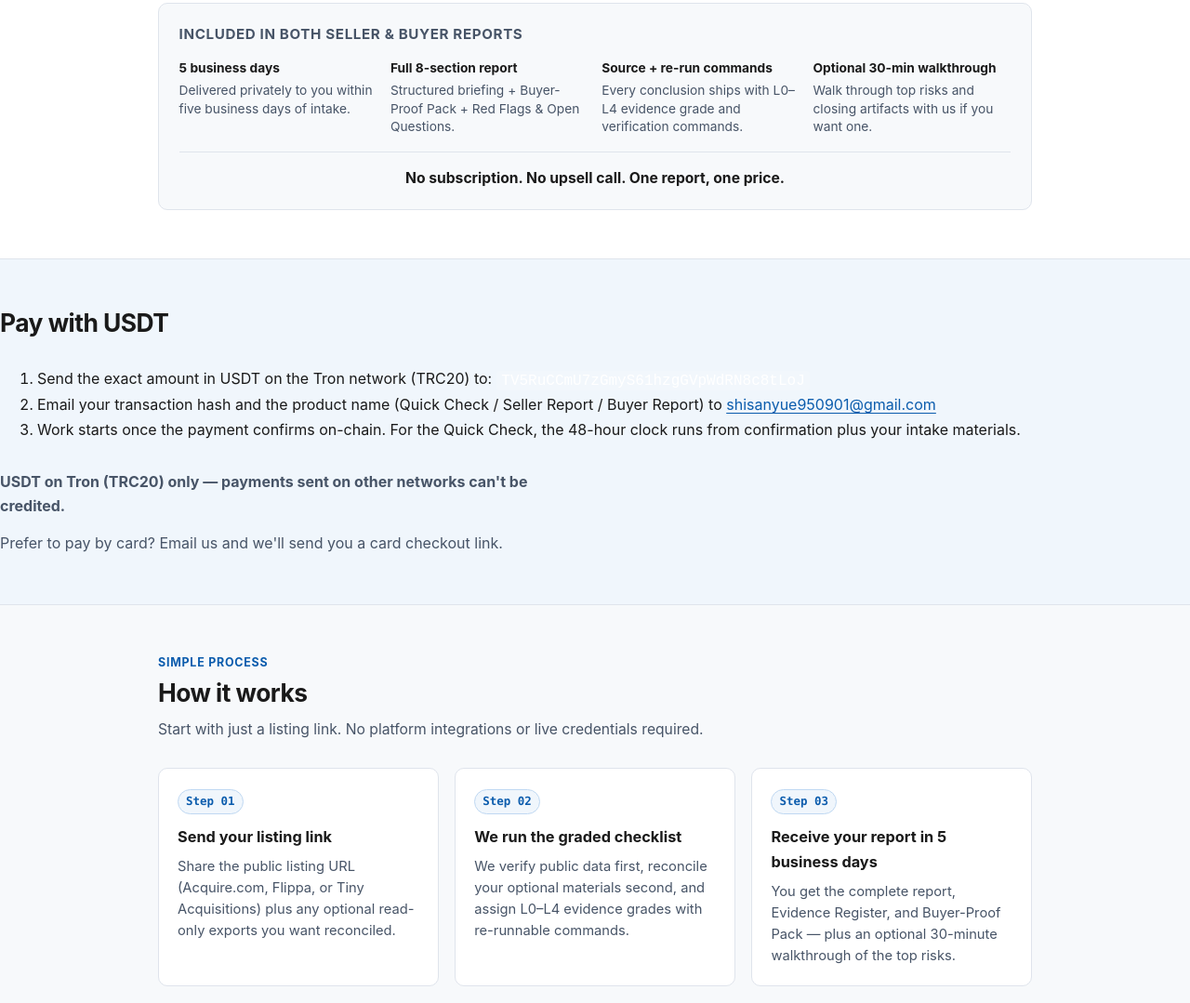
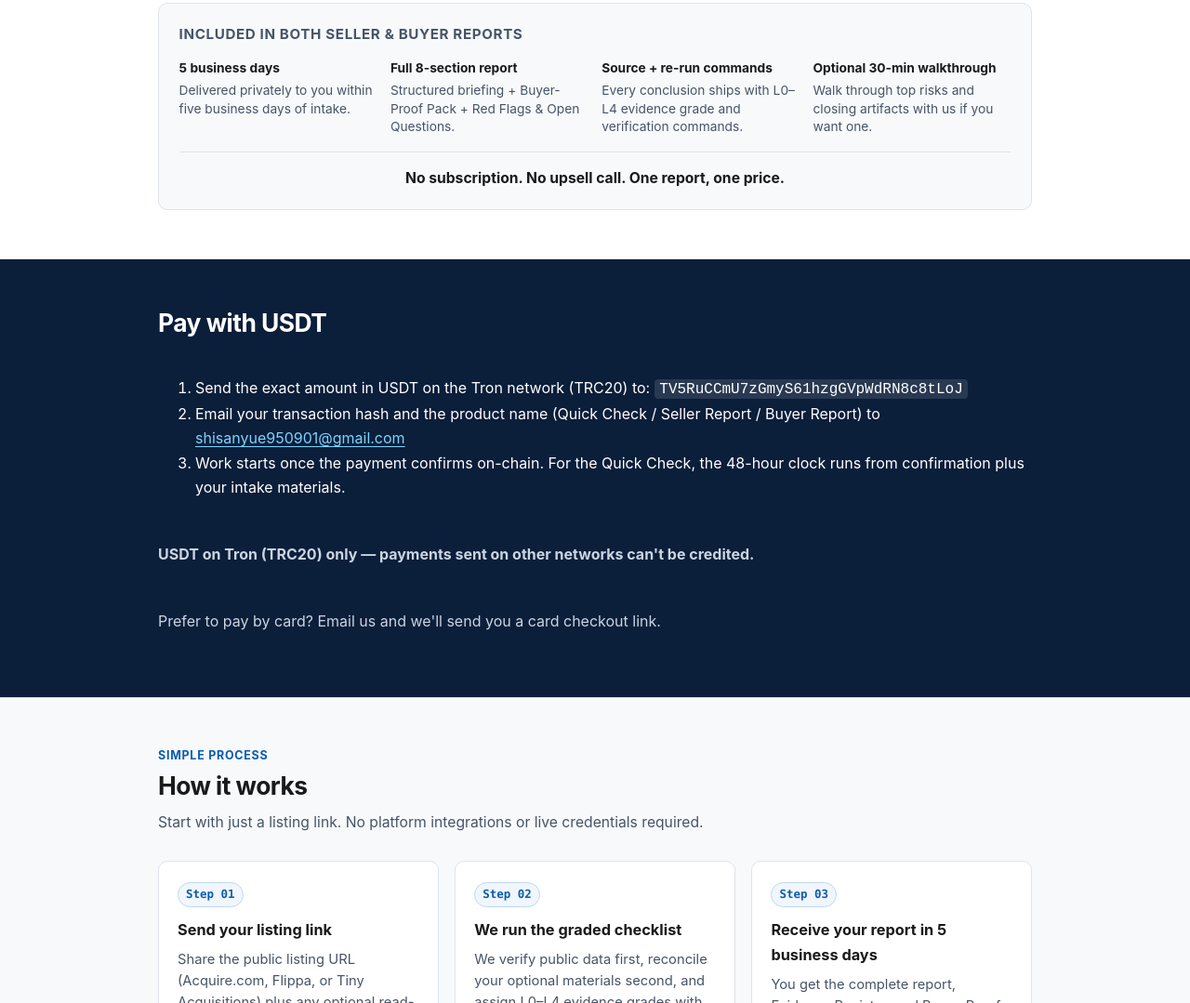
Before and after one commit to shisanyue950901-beep/security-checkup, a plain HTML site: page deal-ready/index.html in a window 1280 px wide. Shown: the part 4395-5474 px from the top of the page at 93% size. Drawn offline with Linux system fonts and the light colour scheme.

Commit message:
Make Pay with USDT section dark for readability
Updated styles for the payment section and email link.

```diff
--- a/deal-ready/index.html
+++ b/deal-ready/index.html
@@ -1593,16 +1593,16 @@ dig +short TXT _dmarc.{{TARGET_DOMAIN}}</code>
   </section>
 
   <!-- PAY WITH USDT -->
-<section id="pay" class="band final-cta" aria-labelledby="pay-heading">
-  <div class="final-cta-inner" style="text-align: left;">
-    <h2 id="pay-heading">Pay with USDT</h2>
+<section id="pay" class="band" style="background: #0b1e3a; color: #ffffff;" aria-labelledby="pay-heading">
+  <div class="container final-cta-inner" style="text-align: left;">
+    <h2 id="pay-heading" style="color: #ffffff;">Pay with USDT</h2>
     <ol>
       <li>Send the exact amount in USDT on the Tron network (TRC20) to: <code style="background: rgba(255, 255, 255, 0.12); color: #fff; padding: 0.1rem 0.35rem; border-radius: 4px; word-break: break-all;">TV5RuCCmU7zGmyS61hzgGVpWdRN8c8tLoJ</code></li>
-      <li>Email your transaction hash and the product name (Quick Check / Seller Report / Buyer Report) to <a href="mailto:shisanyue950901@gmail.com">shisanyue950901@gmail.com</a></li>
+      <li>Email your transaction hash and the product name (Quick Check / Seller Report / Buyer Report) to <a href="mailto:shisanyue950901@gmail.com" style="color: #7dd3fc;">shisanyue950901@gmail.com</a></li>
       <li>Work starts once the payment confirms on-chain. For the Quick Check, the 48-hour clock runs from confirmation plus your intake materials.</li>
     </ol>
-    <p><strong>USDT on Tron (TRC20) only — payments sent on other networks can't be credited.</strong></p>
-    <p>Prefer to pay by card? Email us and we'll send you a card checkout link.</p>
+    <p style="color: #cbd5e1;"><strong>USDT on Tron (TRC20) only — payments sent on other networks can't be credited.</strong></p>
+    <p style="color: #cbd5e1;">Prefer to pay by card? Email us and we'll send you a card checkout link.</p>
   </div>
 </section>
 <!-- HOW IT WORKS -->
```
